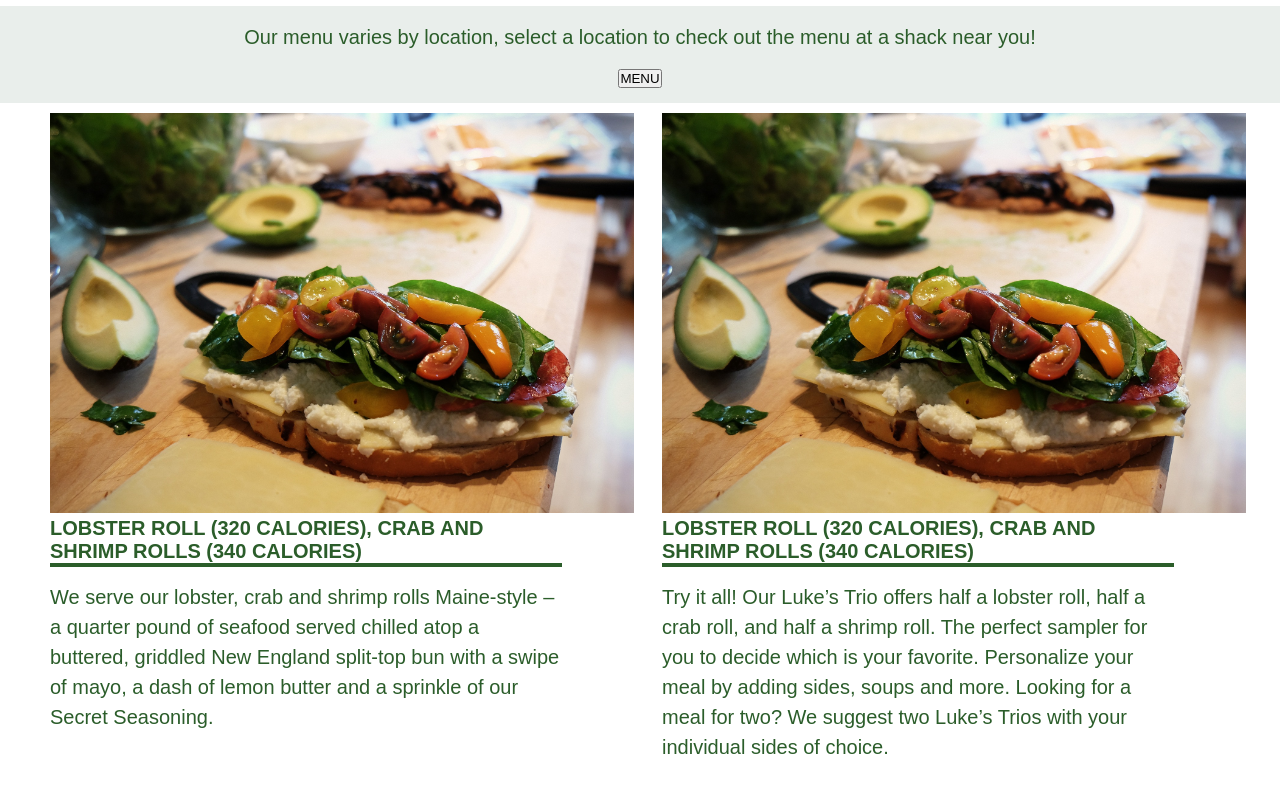
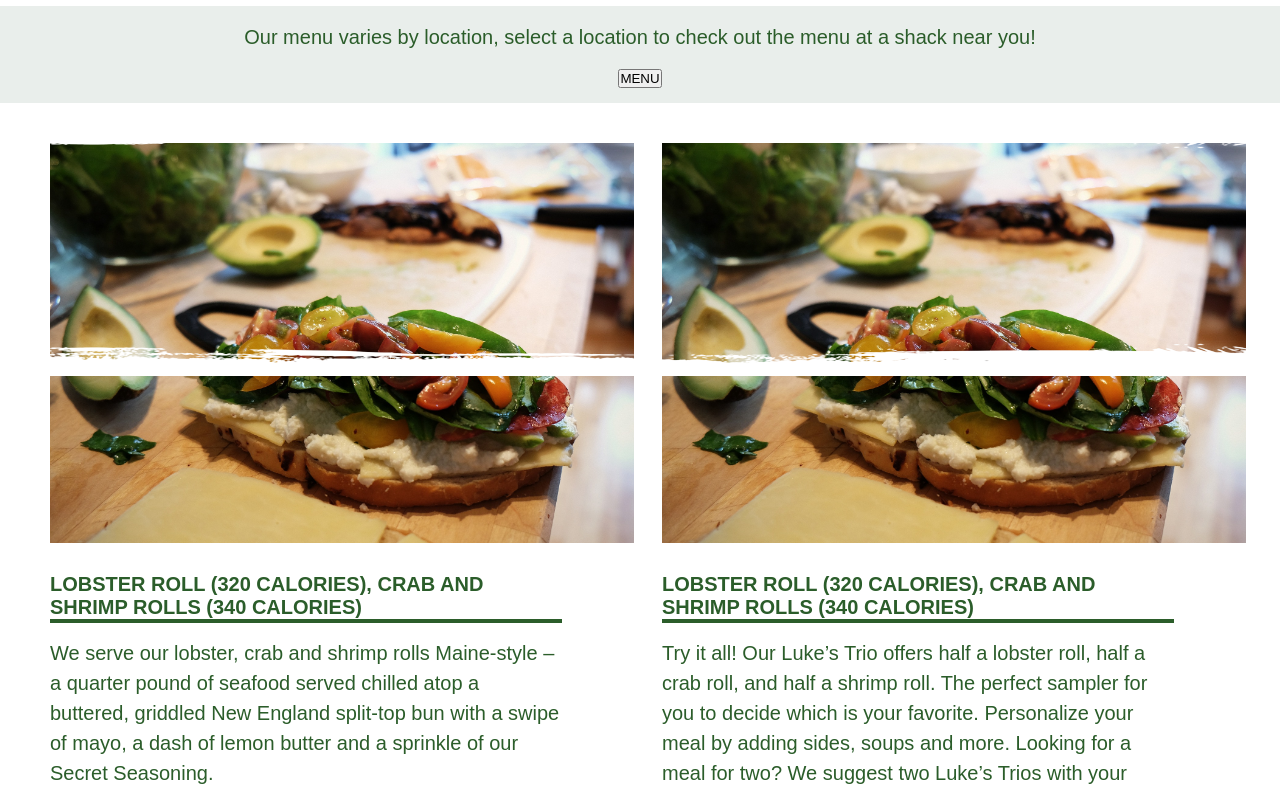
Before and after one commit to ViktorBobrovsky/Result-work, a plain HTML site: page index2.html in a window 1280 px wide. Shown: the part 494-1285 px from the top of the page. Drawn offline with nearby package versions, Linux system fonts and the light colour scheme.

Commit message:
frames added on .column_img

```diff
--- a/index2.html
+++ b/index2.html
@@ -28,12 +28,16 @@
 		 		<button>MENU</button>
 		 	</div>
 		 	<div class="content_column">
+		 		<div class="column_img">
 		 			<img src="./images/sandwich.jpg" >
+		 		</div>
 		 		<h1>LOBSTER ROLL (320 CALORIES), CRAB AND SHRIMP ROLLS (340 CALORIES)</h1>
 		 		<p>We serve our lobster, crab and shrimp rolls Maine-style – a quarter pound of seafood served chilled atop a buttered, griddled New England split-top bun with a swipe of mayo, a dash of lemon butter and a sprinkle of our Secret Seasoning. </p>
 			</div>
 			<div class="content_column">
+		 		<div class="column_img">
 		 			<img src="./images/sandwich.jpg" >
+		 		</div>
 		 		<h1>LOBSTER ROLL (320 CALORIES), CRAB AND SHRIMP ROLLS (340 CALORIES)</h1>
 		 		<p>Try it all! Our Luke’s Trio offers half a lobster roll, half a crab roll, and half a shrimp roll. The perfect sampler for you to decide which is your favorite. Personalize your meal by adding sides, soups and more. Looking for a meal for two? We suggest two Luke’s Trios with your individual sides of choice.  </p>
 			</div>
@@ -54,12 +58,16 @@
 			</div>
 
 			<div class="content_column">
+		 		<div class="column_img">
 		 			<img src="./images/sandwich.jpg" >
+		 		</div>
 		 		<h1>LOBSTER ROLL (320 CALORIES), CRAB AND SHRIMP ROLLS (340 CALORIES)</h1>
 		 		<p>We serve our lobster, crab and shrimp rolls Maine-style – a quarter pound of seafood served chilled atop a buttered, griddled New England split-top bun with a swipe of mayo, a dash of lemon butter and a sprinkle of our Secret Seasoning. </p>
 			</div>
 			<div class="content_column">
+		 		<div class="column_img">
 		 			<img src="./images/sandwich.jpg" >
+		 		</div>
 		 		<h1>LOBSTER ROLL (320 CALORIES), CRAB AND SHRIMP ROLLS (340 CALORIES)</h1>
 		 		<p>Try it all! Our Luke’s Trio offers half a lobster roll, half a crab roll, and half a shrimp roll. The perfect sampler for you to decide which is your favorite. Personalize your meal by adding sides, soups and more. Looking for a meal for two? We suggest two Luke’s Trios with your individual sides of choice.  </p>
 			</div>
@@ -80,12 +88,16 @@
 			</div>
 
 			<div class="content_column">
+		 		<div class="column_img">
 		 			<img src="./images/sandwich.jpg" >
+		 		</div>
 		 		<h1>LOBSTER ROLL (320 CALORIES), CRAB AND SHRIMP ROLLS (340 CALORIES)</h1>
 		 		<p>We serve our lobster, crab and shrimp rolls Maine-style – a quarter pound of seafood served chilled atop a buttered, griddled New England split-top bun with a swipe of mayo, a dash of lemon butter and a sprinkle of our Secret Seasoning. </p>
 			</div>
 			<div class="content_column">
+		 		<div class="column_img">
 		 			<img src="./images/sandwich.jpg" >
+		 		</div>
 		 		<h1>LOBSTER ROLL (320 CALORIES), CRAB AND SHRIMP ROLLS (340 CALORIES)</h1>
 		 		<p>Try it all! Our Luke’s Trio offers half a lobster roll, half a crab roll, and half a shrimp roll. The perfect sampler for you to decide which is your favorite. Personalize your meal by adding sides, soups and more. Looking for a meal for two? We suggest two Luke’s Trios with your individual sides of choice.  </p>
 			</div>
@@ -107,12 +119,16 @@
 			</div>
 
 			<div class="content_column">
+		 		<div class="column_img">
 		 			<img src="./images/sandwich.jpg" >
+		 		</div>
 		 		<h1>LOBSTER ROLL (320 CALORIES), CRAB AND SHRIMP ROLLS (340 CALORIES)</h1>
 		 		<p>We serve our lobster, crab and shrimp rolls Maine-style – a quarter pound of seafood served chilled atop a buttered, griddled New England split-top bun with a swipe of mayo, a dash of lemon butter and a sprinkle of our Secret Seasoning. </p>
 			</div>
 			<div class="content_column">
+		 		<div class="column_img">
 		 			<img src="./images/sandwich.jpg" >
+		 		</div>
 		 		<h1>LOBSTER ROLL (320 CALORIES), CRAB AND SHRIMP ROLLS (340 CALORIES)</h1>
 		 		<p>Try it all! Our Luke’s Trio offers half a lobster roll, half a crab roll, and half a shrimp roll. The perfect sampler for you to decide which is your favorite. Personalize your meal by adding sides, soups and more. Looking for a meal for two? We suggest two Luke’s Trios with your individual sides of choice.  </p>
 			</div>
--- a/style2.css
+++ b/style2.css
@@ -66,9 +66,7 @@ html, body {
 	background-color: white;
 }
 
-.showcase_main:before, .showcase_main:after,
-.showcase:before, .showcase:after,
-img:before, img:after {
+.column_img:before, .column_img:after {
 	content: '';
 	position: absolute;
 	left: 0;
@@ -78,19 +76,54 @@ img:before, img:after {
 	background-repeat: no-repeat;
 	z-index: 3;
 }
-.showcase_main:before, .showcase:before,
-img:before {
+
+.column_img:before {
+	background-image: url(./images/Dirty_border_top.png);
+	border-top: 4px solid white;
+	top: 110px;
+}
+
+.column_img:after {
+	background-image: url(./images/Dirty_border_bottom.png);
+	border-bottom: 4px solid white;
+	bottom: 430px;
+}
+
+.showcase_main:before, .showcase_main:after,
+.showcase:before, .showcase:after {
+	content: '';
+	position: absolute;
+	left: 0;
+	right: 0;
+	height: 31px;
+	background-size: 100% 100%;
+	background-repeat: no-repeat;
+	z-index: 3;
+}
+.showcase_main:before, .showcase:before {
 	background-image: url(./images/Dirty_border_top.png);
 	top: 75px;
 }
 
-.showcase:before, img:before{
+.showcase:before {
 	top: 0px;
 }
 
-.showcase_main:after, .showcase:after, img:after {
+.showcase_main:after, .showcase:after {
 	background-image: url(./images/Dirty_border_bottom.png);
 	bottom: 0;
+}
+.column_img {
+	margin: 30px 0;
+}
+
+.column_img img {
+	display: block;
+	box-sizing: border-box;
+	height: 400px;
+	position: relative;
+	background-position: center;
+	background-size: cover;
 }
 
 .bgParallax article {
@@ -122,13 +155,6 @@ img:before {
 	font-size:20px;
 	border-bottom: 4px solid #2b5d2a;
 	margin-bottom:15px;
-}
-
-.content_column img {
-	height: 400px;
-	background-position: center;
-	background-repeat: no-repeat;
-	background-size: cover;
 }
 
 .content_solid {
```
Lines whose indentation alone changed are shown as unchanged.
